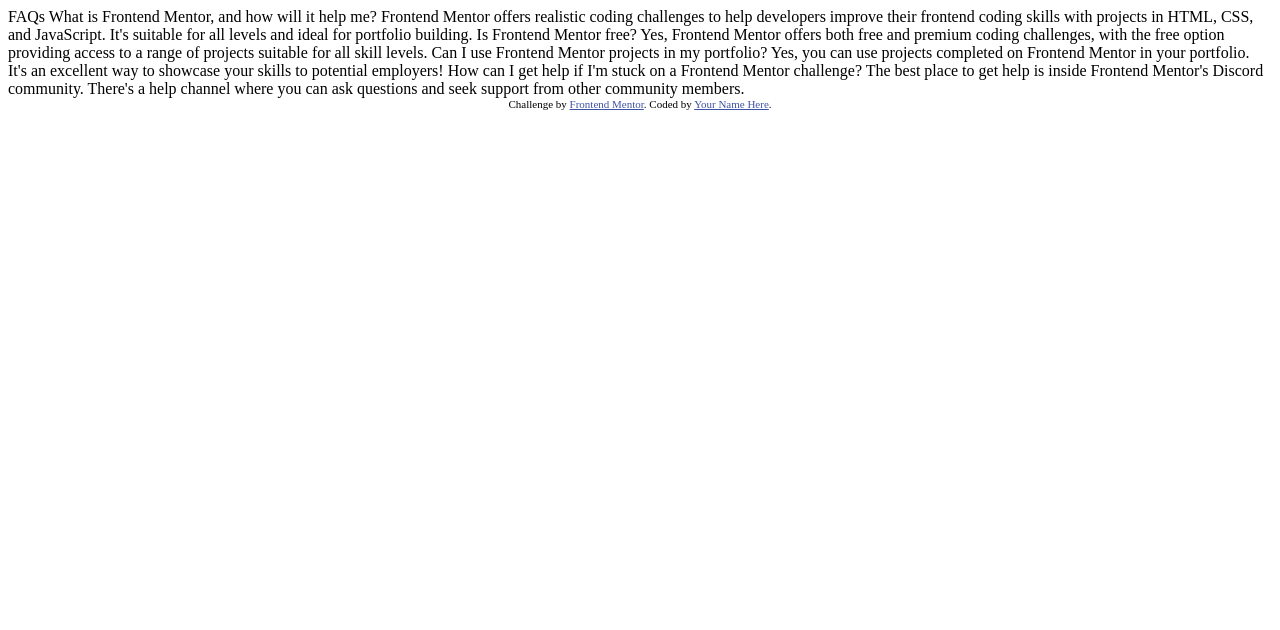
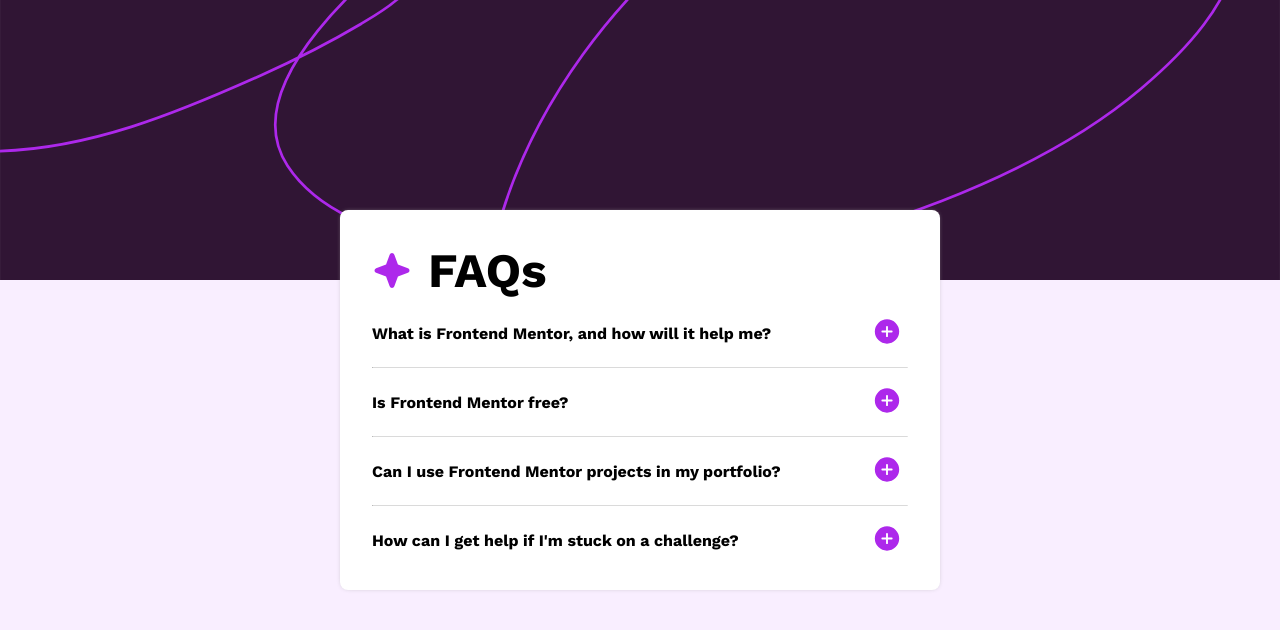
Before and after one commit to Gareth-Moore/faq-accordian, a plain HTML site: page index.html in a window 1280 px wide. Drawn offline with Linux system fonts and the light colour scheme.

Commit message:
finished project

```diff
--- a/index.html
+++ b/index.html
@@ -1,48 +1,89 @@
 <!DOCTYPE html>
 <html lang="en">
   <head>
-  <meta charset="UTF-8">
-  <meta name="viewport" content="width=device-width, initial-scale=1.0"> <!-- displays site properly based on user's device -->
-
-  <link rel="icon" type="image/png" sizes="32x32" href="./assets/images/favicon-32x32.png">
+    <meta charset="UTF-8" />
+    <meta name="viewport" content="width=device-width, initial-scale=1.0" />
+    <!-- displays site properly based on user's device -->
+    <link rel="stylesheet" href="styles.css" />
+    <link
+      rel="icon"
+      type="image/png"
+      sizes="32x32"
+      href="./assets/images/favicon-32x32.png"
+    />
 
     <title>Frontend Mentor | FAQ accordion</title>
-
-  <!-- Feel free to remove these styles or customise in your own stylesheet 👍 -->
-  <style>
-    .attribution { font-size: 11px; text-align: center; }
-    .attribution a { color: hsl(228, 45%, 44%); }
-  </style>
   </head>
   <body>
-
-  FAQs
-
-  What is Frontend Mentor, and how will it help me?
-
-  Frontend Mentor offers realistic coding challenges to help developers improve their
-  frontend coding skills with projects in HTML, CSS, and JavaScript. It's suitable for
-  all levels and ideal for portfolio building.
-
-  Is Frontend Mentor free?
-
-  Yes, Frontend Mentor offers both free and premium coding challenges, with the free
-  option providing access to a range of projects suitable for all skill levels.
-
-  Can I use Frontend Mentor projects in my portfolio?
-
-  Yes, you can use projects completed on Frontend Mentor in your portfolio. It's an excellent
-  way to showcase your skills to potential employers!
-
-  How can I get help if I'm stuck on a Frontend Mentor challenge?
-
-  The best place to get help is inside Frontend Mentor's Discord community. There's a help
-  channel where you can ask questions and seek support from other community members.
-
-
-  <div class="attribution">
-    Challenge by <a href="https://www.frontendmentor.io?ref=challenge" target="_blank">Frontend Mentor</a>.
-    Coded by <a href="#">Your Name Here</a>.
+    <div class="background-image"></div>
+    <main class="faq-card">
+      <div class="title">
+        <img
+          class="heading-icon"
+          src="./assets/images/icon-star.svg"
+          alt="Star icon"
+        />
+        <h1 class="heading">FAQs</h1>
       </div>
+      <ul class="faq-question-list">
+        <li>
+          <div>
+            <span>What is Frontend Mentor, and how will it help me?</span>
+            <button class="btn" data-target="p1">
+              <img src="./assets/images/icon-plus.svg" alt="" />
+            </button>
+          </div>
+          <p id="p1" class="paragraph" id="test">
+            Frontend Mentor offers realistic coding challenges to help
+            developers improve their frontend coding skills with projects in
+            HTML, CSS, and JavaScript. It's suitable for all levels and ideal
+            for portfolio building.
+          </p>
+        </li>
+        <hr />
+        <li>
+          <div>
+            <span>Is Frontend Mentor free?</span>
+            <button class="btn" data-target="p2">
+              <img src="./assets/images/icon-plus.svg" alt="" />
+            </button>
+          </div>
+          <p id="p2" class="paragraph">
+            Yes, Frontend Mentor offers both free and premium coding challenges,
+            with the free option providing access to a range of projects
+            suitable for all skill levels.
+          </p>
+        </li>
+        <hr />
+        <li>
+          <div>
+            <span> Can I use Frontend Mentor projects in my portfolio?</span>
+            <button class="btn" data-target="p3">
+              <img src="./assets/images/icon-plus.svg" alt="" />
+            </button>
+          </div>
+          <p id="p3" class="paragraph">
+            Yes, you can use projects completed on Frontend Mentor in your
+            portfolio. It's an excellent way to showcase your skills to
+            potential employers!
+          </p>
+        </li>
+        <hr />
+        <li>
+          <div>
+            <span>How can I get help if I'm stuck on a challenge?</span>
+            <button class="btn" data-target="p4">
+              <img src="./assets/images/icon-plus.svg" alt="" />
+            </button>
+          </div>
+          <p id="p4" class="paragraph">
+            The best place to get help is inside Frontend Mentor's Discord
+            community. There's a help channel where you can ask questions and
+            seek support from other community members.
+          </p>
+        </li>
+      </ul>
+    </main>
   </body>
+  <script src="main.js"></script>
 </html>
--- /dev/null
+++ b/main.js
@@ -0,0 +1,17 @@
+const buttons = document.querySelectorAll(".btn");
+
+buttons.forEach((buttons) => {
+  buttons.addEventListener("click", () => {
+    const target = buttons.getAttribute("data-target");
+    const paragraph = document.getElementById(target);
+
+    if (paragraph) {
+      // paragraph.style.maxHeight = paragraph.scrollHeight + "px";
+      const allParagraphs = document.querySelectorAll(".paragraph");
+      allParagraphs.forEach((paragraph) => {
+        if (paragraph.id != target) paragraph.classList.remove("show");
+      });
+      paragraph.classList.toggle("show");
+    }
+  });
+});
--- /dev/null
+++ b/styles.css
@@ -0,0 +1,118 @@
+*,
+*::after,
+*::before {
+  box-sizing: border-box;
+}
+
+/* Fonts */
+
+@font-face {
+  font-family: "Work-Sans";
+  src: url("./assets/fonts/WorkSans-VariableFont_wght.ttf") format("truetype");
+}
+
+/* main css */
+
+body {
+  font-family: "Work-Sans", sans-serif;
+  position: relative;
+  display: flex;
+  justify-content: center;
+  align-items: center;
+  background-color: #f9eeff;
+  margin: 0;
+  min-height: 100vh;
+}
+
+.background-image {
+  z-index: -1;
+  position: absolute;
+  top: 0;
+  width: 100%;
+  height: 35vh;
+  background-image: url("./assets/images/background-pattern-mobile.svg");
+  background-position: top;
+  background-size: cover;
+  background-repeat: no-repeat;
+}
+
+@media screen and (min-width: 481px) {
+  .background-image {
+    background-image: url("./assets/images/background-pattern-desktop.svg");
+  }
+}
+
+.faq-card {
+  box-shadow: 0 0 5px -2px darkgray;
+  border-radius: 0.5rem;
+  padding: 1rem;
+  max-width: 320px;
+  background-color: white;
+  margin: 5rem 0;
+  height: 100%;
+}
+
+@media screen and (min-width: 769px) {
+  .faq-card {
+    padding: 2rem;
+    max-width: 600px;
+  }
+}
+
+.faq-question-list {
+  padding: 0;
+  list-style: none;
+}
+
+.title {
+  display: flex;
+  gap: 1rem;
+  font-size: 1.5rem;
+}
+.heading-icon,
+.heading {
+  display: inline-block;
+  margin: 0;
+}
+
+.faq-question-list li {
+  margin: 1rem 0;
+}
+
+.faq-question-list li:last-child,
+ul {
+  margin-bottom: 0;
+}
+.faq-question-list hr {
+  border-top: none;
+  border-bottom: 1px solid rgba(211, 211, 211, 0.845);
+}
+
+.faq-question-list li div {
+  display: flex;
+  justify-content: space-between;
+  align-items: center;
+}
+
+.faq-question-list span {
+  font-weight: bold;
+  width: 80%;
+}
+
+.btn {
+  background: none;
+  border: none;
+}
+
+p {
+  transition: max-height 0.3s ease-in-out;
+  margin: 0;
+  overflow: hidden;
+  max-height: 0;
+}
+
+/* animated text */
+
+.show {
+  max-height: 200px;
+}
```
Also changed, not shown: design/mob-active-states.jpg (renamed from design/active-states.jpg), workflow.txt (added). Lines whose indentation alone changed are shown as unchanged.
